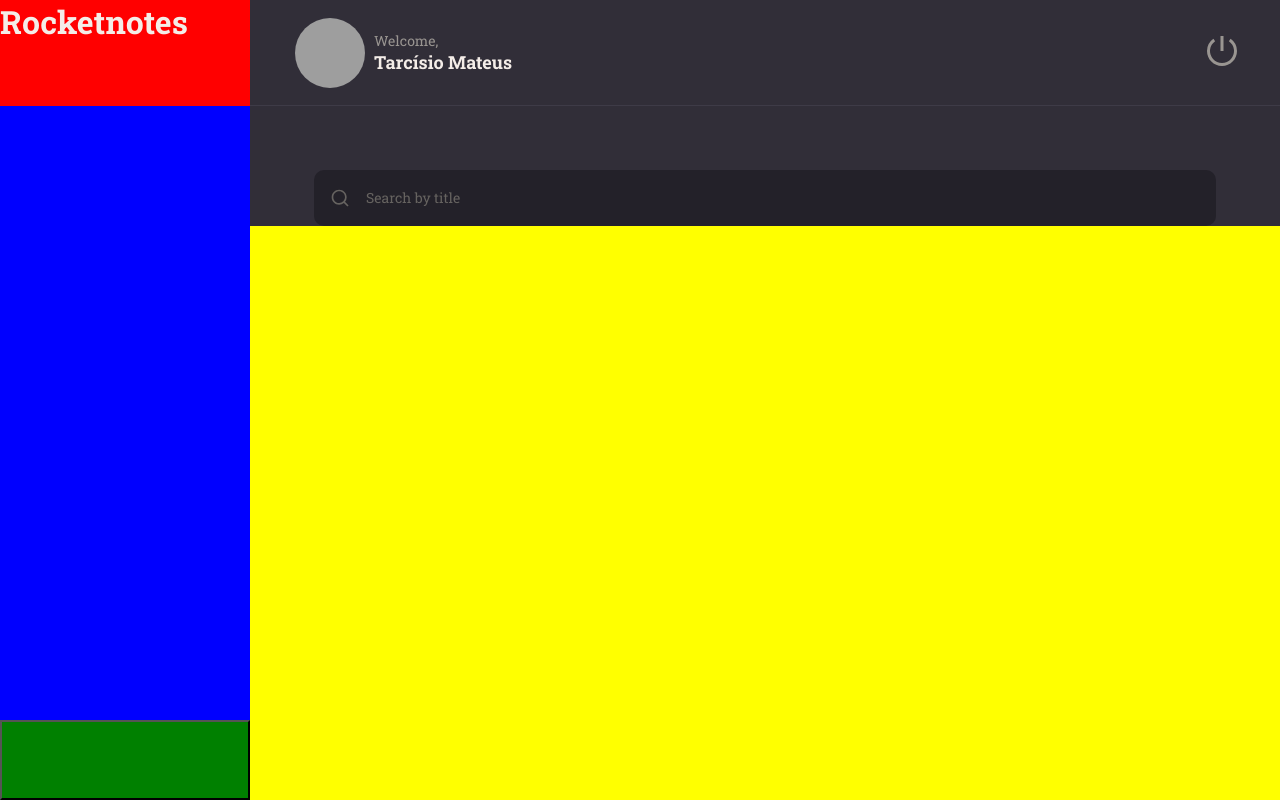
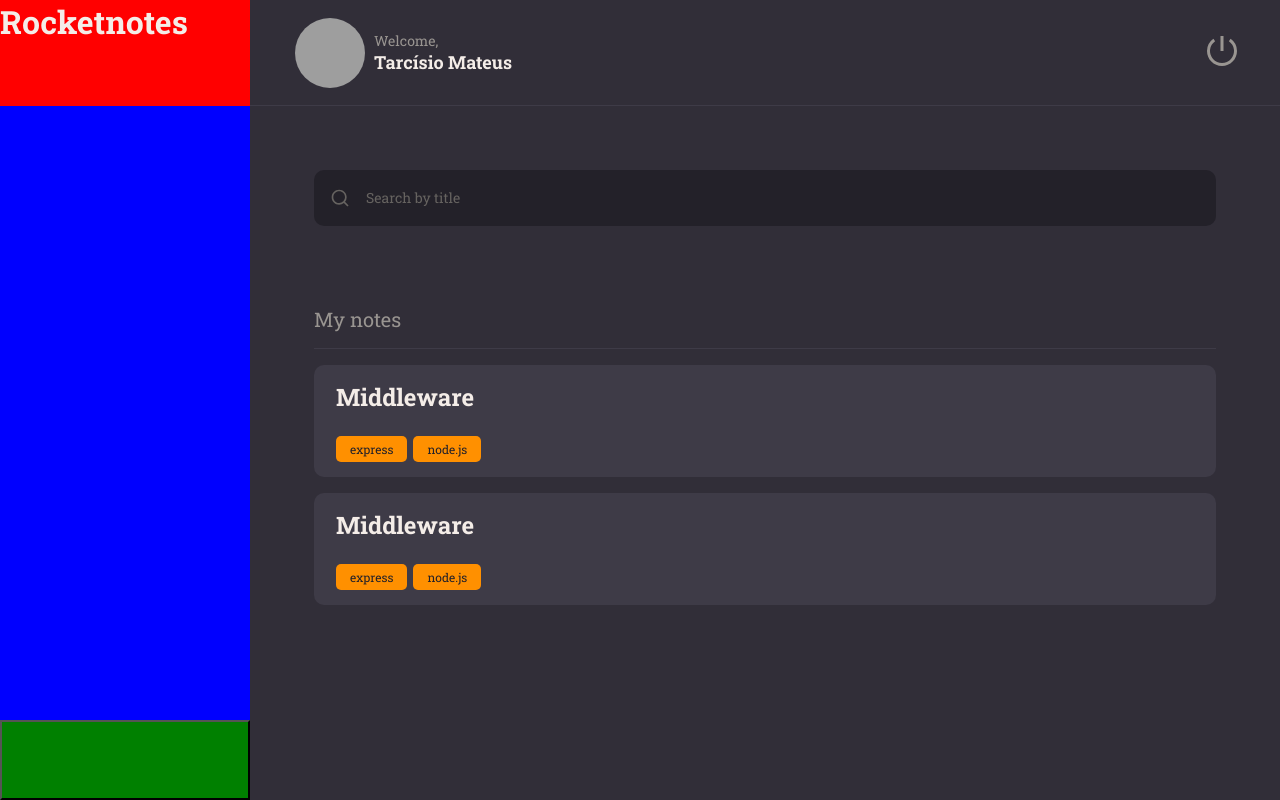
Before and after one commit to tarcisioMateus/rocketnotes, a React (Vite) app: page / in a window 1280 px wide. Built offline with nearby package versions, Linux system fonts and the light colour scheme; grey boxes are pictures that could not be loaded.

Commit message:
created components/NoteItem

```diff
--- /dev/null
+++ b/src/components/NoteItem/index.jsx
@@ -0,0 +1,12 @@
+import { Tag } from '../Tag'
+
+import { Container } from "./styles"
+
+export function NoteItem({ title, tags }) {
+  return (
+    <Container>
+      <h2>{title}</h2>
+      {tags && tags.map(tag => <Tag key={tag.id} title={tag.title}/>)}
+    </Container>
+  )
+}
--- /dev/null
+++ b/src/components/NoteItem/styles.js
@@ -0,0 +1,19 @@
+import styled from 'styled-components'
+
+export const Container = styled.div`
+  width: 100%;
+  height: 11.2rem;
+  border-radius: 1rem;
+  border: none;
+  background-color: ${ ({theme}) => theme.COLORS.BACKGROUND_700};
+  padding: 1.6rem 2.2rem;
+  margin: 1.6rem 0;
+
+  h2 {
+    font-weight: 700;
+    font-size: 2.4rem;
+    line-height: 3.2rem;
+    text-align: left;
+    margin-bottom: 2.4rem;
+  }
+`
--- a/src/components/Tag/index.jsx
+++ b/src/components/Tag/index.jsx
@@ -1,8 +1,8 @@
 import { Container } from "./styles"
 
-export function Tag ({ title }) {
+export function Tag ({ title, ...rest }) {
   return (
-    <Container>
+    <Container {...rest}>
       {title}
     </Container>
   )
--- a/src/pages/Home/index.jsx
+++ b/src/pages/Home/index.jsx
@@ -2,6 +2,8 @@ import { RiSearchLine } from 'react-icons/ri'
 
 import { Header } from '../../components/Header'
 import { Input } from '../../components/Input'
+import { Section} from '../../components/Section'
+import { NoteItem } from '../../components/NoteItem'
 
 import { Container, Brand, Menu, Search, Content, New} from './styles'
 
@@ -18,7 +20,12 @@ export function Home() {
       <Search>
         <Input placeholder='Search by title' icon={ RiSearchLine } lable='Search by title'/>
       </Search>
-      <Content></Content>
+      <Content>
+        <Section title='My notes'>
+          <NoteItem title='Middleware' tags={[{id: 1, title: 'express'}, {id: 2, title: 'node.js'}]}/>
+          <NoteItem title='Middleware' tags={[{id: 1, title: 'express'}, {id: 2, title: 'node.js'}]}/>
+        </Section>
+      </Content>
       <New></New>
     </Container>
   )
--- a/src/pages/Home/styles.js
+++ b/src/pages/Home/styles.js
@@ -32,7 +32,7 @@ export const Search = styled.div`
 
 export const Content = styled.div`
   grid-area: content;
-  background-color: yellow;
+  padding: 6.4rem;
 `
 
 export const New = styled.button`
```
